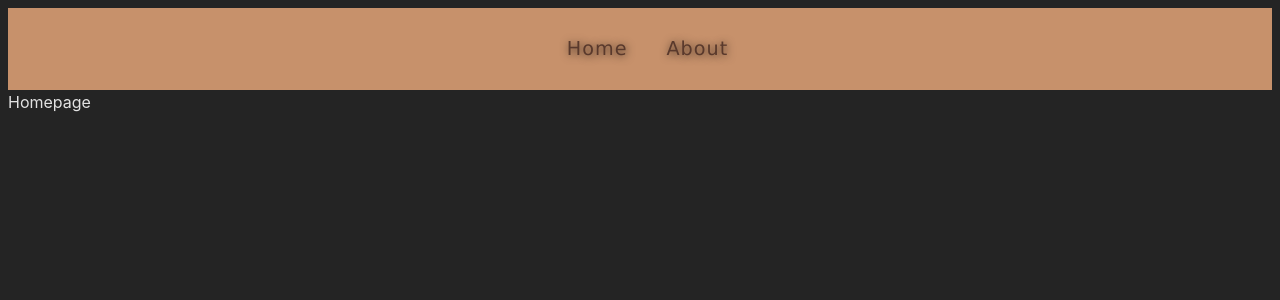
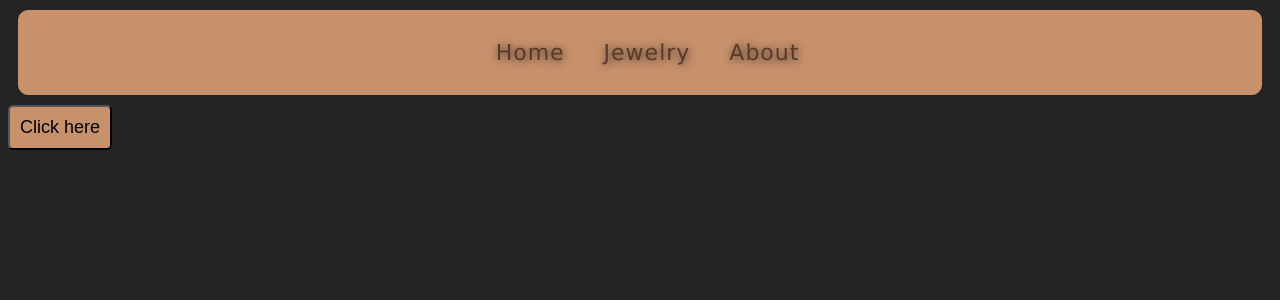
Before and after one commit to ZFazzi/jewelry_store, a React (Vite) app: page / in a window 1280 px wide. Shown: the top 300 px of the page. Built offline with nearby package versions, Linux system fonts and the light colour scheme.

Commit message:
Added another page and added add-to-cart buttons for the jewelry-page Also added button on the Home page

```diff
--- a/src/components/app.jsx
+++ b/src/components/app.jsx
@@ -2,6 +2,7 @@ import Gallery from '../components/profile.jsx';
 import {BrowserRouter, Routes, Route} from 'react-router-dom';
 import Home from '../pages/home.jsx';
 import About from '../pages/about.jsx';
+import Jewelry from '../pages/jewelry.jsx';
 import Navbar from '../navbar.jsx';
 function App() {
     return (
@@ -11,6 +12,7 @@ function App() {
                 <Routes>
                 <Route path="/" element={<Home/>} />
                 <Route path="/about" element={<About/>} />
+                <Route path="/jewelry" element={<Jewelry/>} />
                 </Routes>
             </BrowserRouter>
         </>
--- a/src/components/profile.jsx
+++ b/src/components/profile.jsx
@@ -14,16 +14,19 @@ function Gallery() {
                     <img src={earringsBeige} alt="Beige Petal Earrings" className="img" />
                     <h2 className="imgHeader">Beige Petal Earrings</h2>
                     <p className="pricetag">$29.99</p>
+                    <button className="buy-btn">Add to cart</button>
                 </div>
                 <div className="imageCard">
                     <img src={earringsBlack} alt="Black Drop Earrings" className="img" />
                     <h2 className="imgHeader">Black Drop Earrings</h2>
                     <p className="pricetag">$24.99</p>
+                    <button className="buy-btn">Add to cart</button>
                 </div>
                 <div className="imageCard">
                     <img src={earringsSphere} alt="Gold Sphere Earrings" className="img" />
                     <h2 className="imgHeader">Gold Sphere Earrings</h2>
                     <p className="pricetag">$14.99</p>
+                    <button className="buy-btn">Add to cart</button>
                 </div>
             </div>
             <div className="row">
@@ -31,16 +34,19 @@ function Gallery() {
                     <img src={earringsBronze} alt="Rose Drop Earrings" className="img" />
                     <h2 className="imgHeader">Rose Drop Earrings</h2>
                     <p className="pricetag">$29.99</p>
+                    <button className="buy-btn">Add to cart</button>
                 </div>
                 <div className="imageCard">
                     <img src={earringsLong} alt="Pink Longer Earrings" className="img" />
                     <h2 className="imgHeader">Pink Longer Earrings</h2>
                     <p className="pricetag">$34.99</p>
+                    <button className="buy-btn">Add to cart</button>
                 </div>
                 <div className="imageCard">
                     <img src={earringsPink} alt="Pink Petal Earrings" className="img" />
                     <h2 className="imgHeader">Pink Petal Earrings</h2>
                     <p className="pricetag">$39.99</p>
+                    <button className="buy-btn">Add to cart</button>
                 </div>
             </div>
         </div>
--- a/src/index.css
+++ b/src/index.css
@@ -13,10 +13,12 @@
   -moz-osx-font-smoothing: grayscale;
 }
 
+/* ==================== Jewelry Gallery ================================ */
+
 .gallery{
-  border: 1px solid #ffffff;
+  border: 1px solid #242424;
   border-radius: 10px;
-  box-shadow: 5px 5px 5px #ffffff79;
+  box-shadow: 2px 5px 15px #d8b4a4;
   padding: 20px;
   margin: 10px;
   text-align: center;
@@ -57,16 +59,22 @@ img{
   gap: 20px;
 }
 
+/* ========================= Navigation Bar ============================== */
+
 nav {
   background-color: #c7916b;
   padding: 1rem;
   display: flex;
   justify-content: center;
+  border: 1px solid #c7916b;
+  border-radius: 10px;
+  padding: 20px;
+  margin: 10px;
 }
 
 nav ul {
   list-style-type: none;
-  margin: 10px;
+  margin: 5px;
   padding: 0;
   display: flex;
   gap: 1.5rem;
@@ -84,9 +92,32 @@ nav a {
   letter-spacing: 1px;
   color: #59392c;
   transition: color 0.3s ease;
+  font-size: 22px;
 }
 
 nav a:hover {
   color: #d9b99b;
   text-shadow: 1px 1px 9px rgba(0, 0, 0, 0.743);
 }
+
+/* =================== Buttons =================================*/
+
+.home-btn{
+  font-size: 18px;
+  padding: 10px;
+  background-color: #c7916b;
+  border-radius: 5px;
+}
+
+.buy-btn{
+  font-size: 12px;
+  padding: 5px;
+  background-color: #c7916b;
+  border-radius: 5px;
+  border-color: transparent;
+  box-shadow: 2px 2px 10px #ffffff53;
+}
+.buy-btn:hover {
+  color: #482f17;
+  text-shadow: 1px 1px 9px rgba(0, 0, 0, 0.743);
+}
--- a/src/navbar.jsx
+++ b/src/navbar.jsx
@@ -5,6 +5,9 @@ function Navbar (){
             <ul>
                 <li>
                     <Link to="/">Home</Link>
+                </li>
+                <li>
+                    <Link to="/jewelry">Jewelry</Link>
                 </li>
                 <li>
                     <Link to="/about">About</Link>
--- a/src/pages/home.jsx
+++ b/src/pages/home.jsx
@@ -1,4 +1,13 @@
 function Home () {
-    return <div> Homepage</div>
+
+    const handleEvent = () => {
+        console.log('Button clicked!');
+    }
+
+    return (
+    <div>
+        <button className="home-btn" onClick={handleEvent}>Click here</button>
+    </div>
+    );
 }
 export default Home;
--- /dev/null
+++ b/src/pages/jewelry.jsx
@@ -0,0 +1,10 @@
+import Profile from '../components/profile.jsx';
+function Jewelry() {
+  return (
+    <div>
+      <Profile></Profile>
+    </div>
+  );
+
+}
+export default Jewelry;
```
